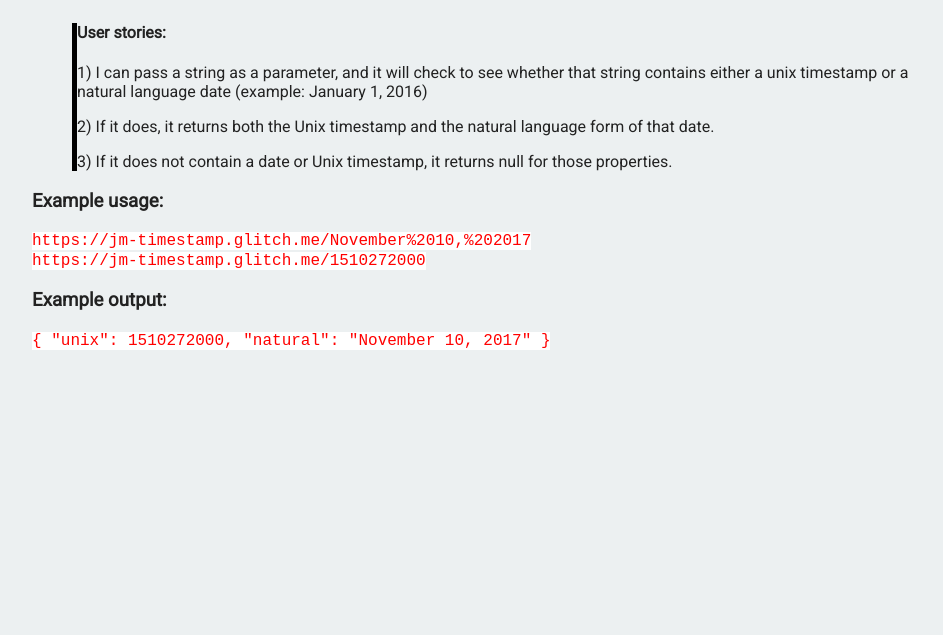
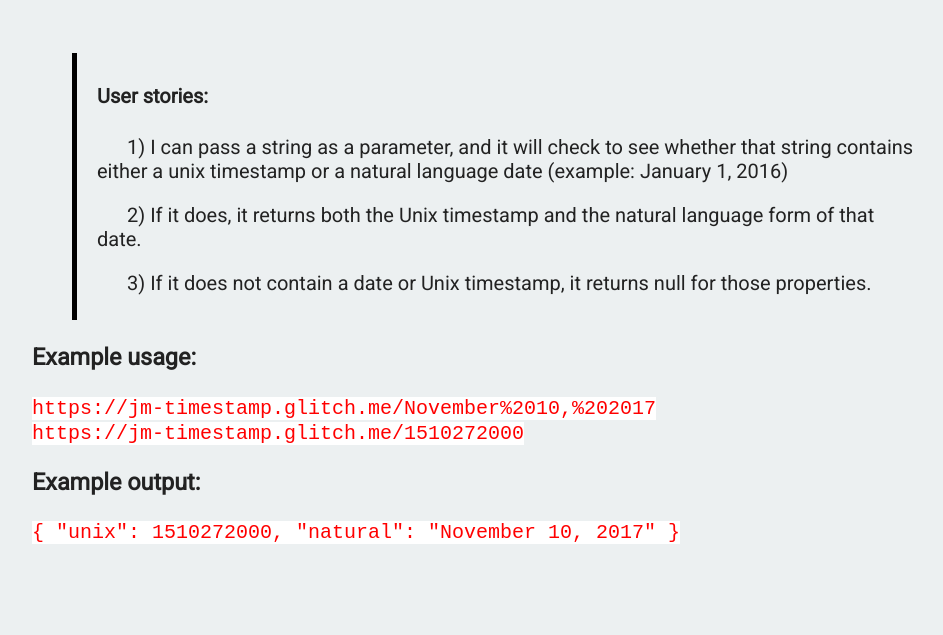
Before and after one commit to mojicaj/timestamp_ms, a website: page views/index.html in a window 1280 px wide. Shown: the part 165-800 px from the top of the page, without its empty margins (134-1077 px from the left). Drawn offline with Linux system fonts and the light colour scheme.

Commit message:
Checkpoint

```diff
--- a/public/style.css
+++ b/public/style.css
@@ -2,7 +2,7 @@
 
 body {
 	font-family: 'Roboto', sans-serif;
-	font-size: 16px;
+	font-size: 20px;
 	color: #222;
 	background-color: #ECF0F1;
 	text-align: center;
@@ -42,7 +42,11 @@ img {
 
 blockquote {
   border-left: 5px solid black;
-  margin-right: 20px;
+  padding: 5px 20px;
+}
+
+p {
+  text-indent: 30px;
 }
 
 code {
```
